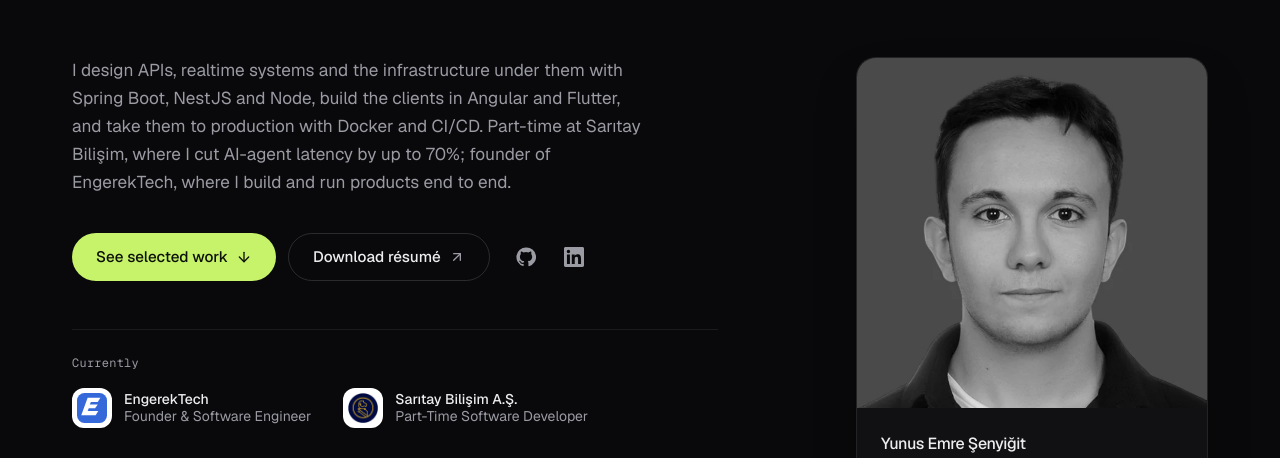
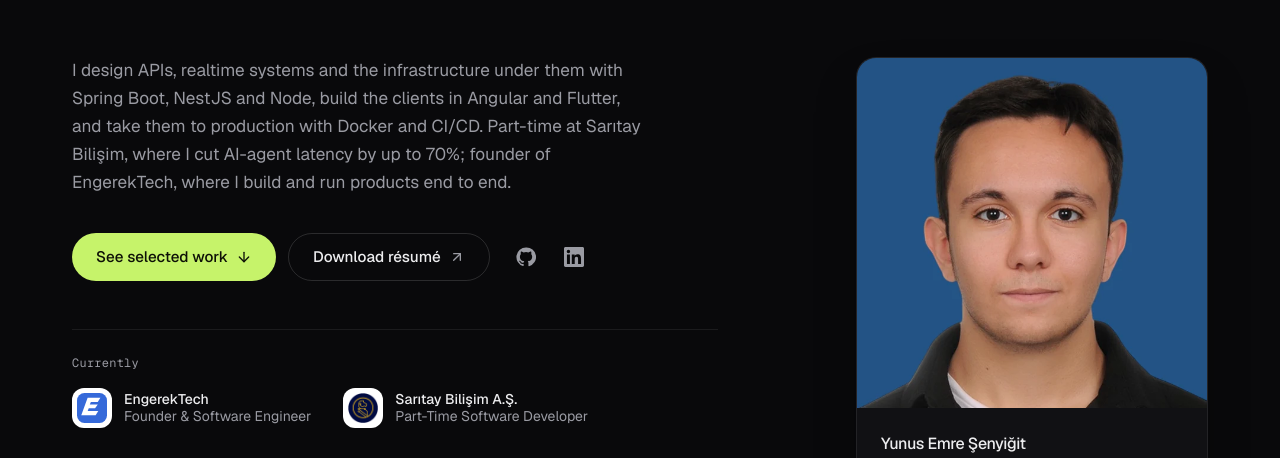
Before and after one commit to YunussEmree/portfolio, a Next.js app: page / in a window 1280 px wide. Shown: the part 439-897 px from the top of the page. Built offline with nearby package versions, Linux system fonts and the light colour scheme; no server answers.

Commit message:
Show the profile photo in color

```diff
--- a/components/home/profile-card.tsx
+++ b/components/home/profile-card.tsx
@@ -10,14 +10,14 @@ export default function ProfileCard() {
   ];
 
   return (
-    <figure className="card group overflow-hidden shadow-2xl shadow-black/5 dark:shadow-black/40">
+    <figure className="card overflow-hidden shadow-2xl shadow-black/5 dark:shadow-black/40">
       <div className="relative aspect-square overflow-hidden bg-surface-2">
         <Image
           src={PROFILE.photo}
           alt={`Portrait of ${PROFILE.name}`}
           fill
           sizes="(min-width: 1280px) 380px, (min-width: 1024px) 45vw, 100vw"
-          className="object-cover object-[50%_8%] grayscale contrast-[1.05] transition duration-700 group-hover:grayscale-0"
+          className="object-cover object-[50%_8%]"
         />
       </div>
       <figcaption className="p-5 sm:p-6">
```
